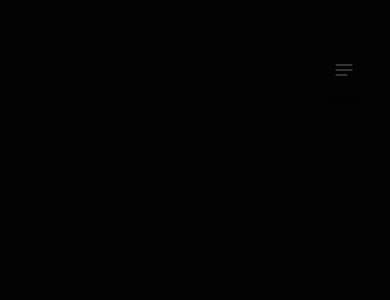
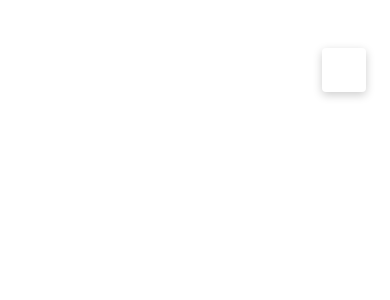
Before and after one commit to RahulKhanSuvo/rahul-khan-suvo, a Next.js app: page / in a window 390 px wide. Shown: the top 300 px of the page. Built offline with nearby package versions, Linux system fonts and the light colour scheme.

Commit message:
Add TopBackground component and style circle icon; update NavBar image visibility

```diff
--- a/src/app/globals.css
+++ b/src/app/globals.css
@@ -33,4 +33,9 @@ body {
   .card-shadow {
     box-shadow: 0 3px 10px rgba(0, 0, 0, 0.2);
   }
+
+  .circle-icon {
+    @apply flex items-center justify-center rounded-full w-11 h-11 md:w-14 hover:h-14 bg-[#f4ebff] backdrop-opacity-[12%] absolute;
+
+  }
 }
--- a/src/app/layout.tsx
+++ b/src/app/layout.tsx
@@ -19,7 +19,7 @@ export default function RootLayout({
 }>) {
   return (
     <html lang="en">
-      <body className={`${inter.className} antialiased dark`}>{children}</body>
+      <body className={`${inter.className} antialiased `}>{children}</body>
     </html>
   );
 }
--- a/src/app/page.tsx
+++ b/src/app/page.tsx
@@ -1,9 +1,11 @@
+import TopBackground from "@/components/Hero/TopBackground";
 import NavBar from "@/components/NavBar";
 
 export default function Home() {
   return (
     <div className="relative overflow-clip" id="home">
       <NavBar />
+      <TopBackground />
     </div>
   );
 }
--- /dev/null
+++ b/src/components/Hero/TopBackground.tsx
@@ -0,0 +1,18 @@
+import Image from "next/image";
+
+export default function TopBackground() {
+  return (
+    <>
+      <div className="absolute w-full max-w-[360px] md:max-w-screen h-[285px] md:h-[656px] top-[168px] md:top-11 left-1/2 -translate-1/2 md:overflow-x-hidden z-10">
+        <div className="w-full h-full relative circle-icon top-0 left-[171px] md:top-28 md:left-72">
+          <Image
+            width={23}
+            height={23}
+            src={"/rocket_icon.svg"}
+            alt="rocket icon"
+          />
+        </div>
+      </div>
+    </>
+  );
+}
--- a/src/components/NavBar.tsx
+++ b/src/components/NavBar.tsx
@@ -37,14 +37,14 @@ function NavBar() {
           src="/menu_icon_light.svg"
           height={20}
           width={20}
-          className="block dark:hidden"
+          className=" dark:block hidden"
         />
         <Image
           alt="dark"
           src="/menu_icon_dark.svg"
           height={20}
           width={20}
-          className="dark:block hidden"
+          className="dark:hidden block"
         />
       </button>
 
```
